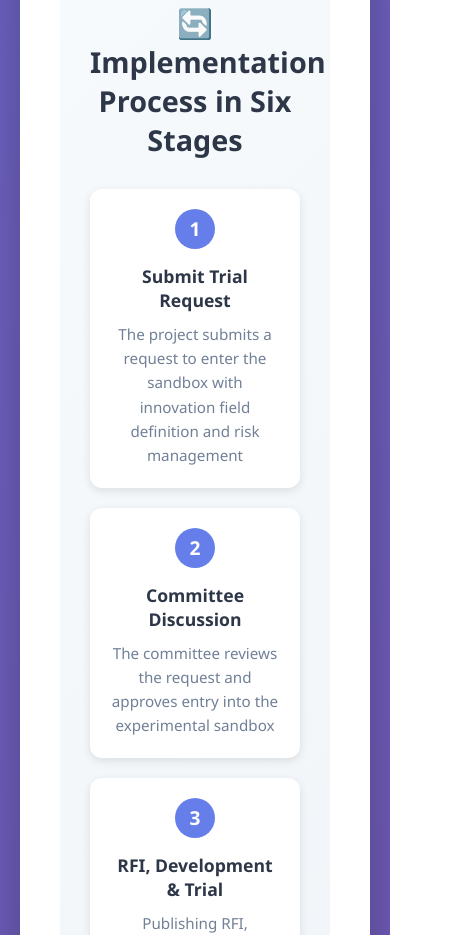
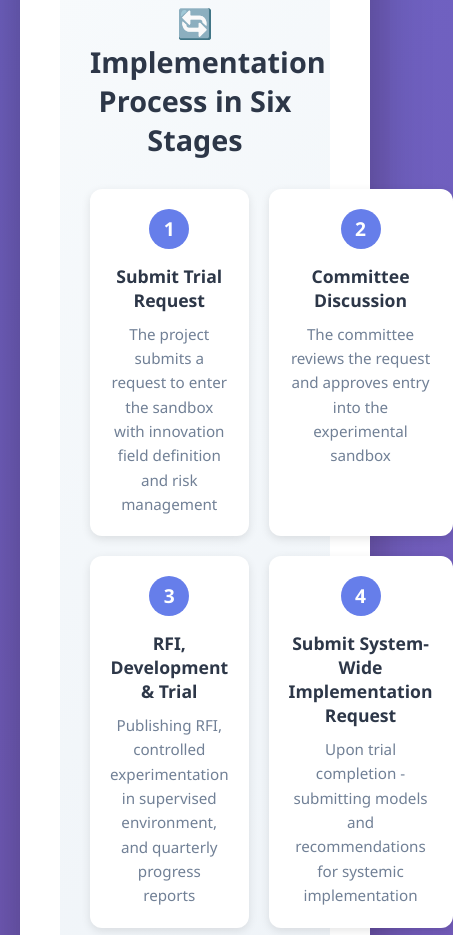
Before and after one commit to 21061976/brief-sandbox-for-720-, a plain HTML site: page index.html in a window 390 px wide. Shown: the part 4315-5250 px from the top of the page, 453 px wide, since content can reach past the window. Drawn offline with Linux system fonts and the light colour scheme.

Commit message:
Modify grid layout for steps section in index.html

```diff
--- a/index.html
+++ b/index.html
@@ -127,7 +127,7 @@
 
         .steps {
             display: grid;
-            grid-template-columns: repeat(auto-fit, minmax(200px, 1fr));
+            grid-template-columns: repeat(6, 1fr);
             gap: 20px;
         }
 
@@ -196,6 +196,10 @@
 
             h1 {
                 font-size: 1.8em;
+            }
+
+            .steps {
+                grid-template-columns: repeat(2, 1fr);
             }
         }
     </style>
```
